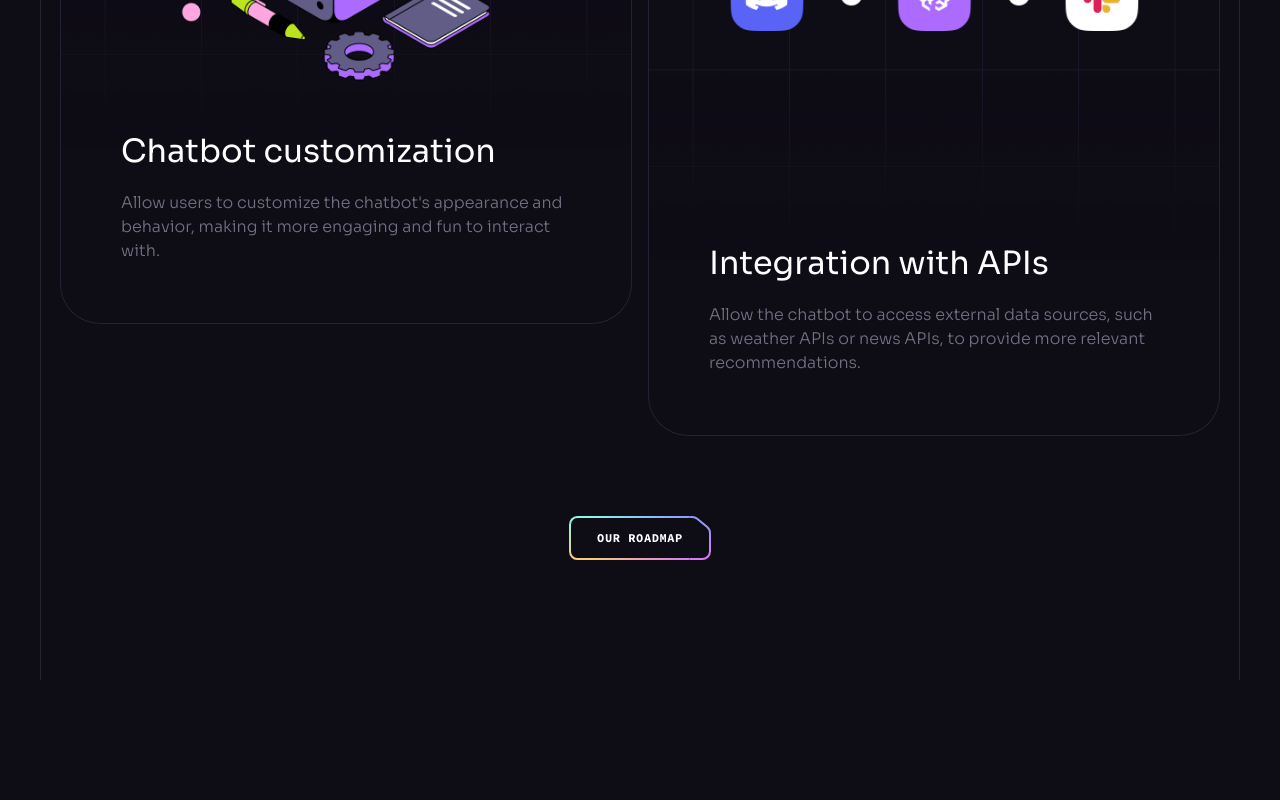
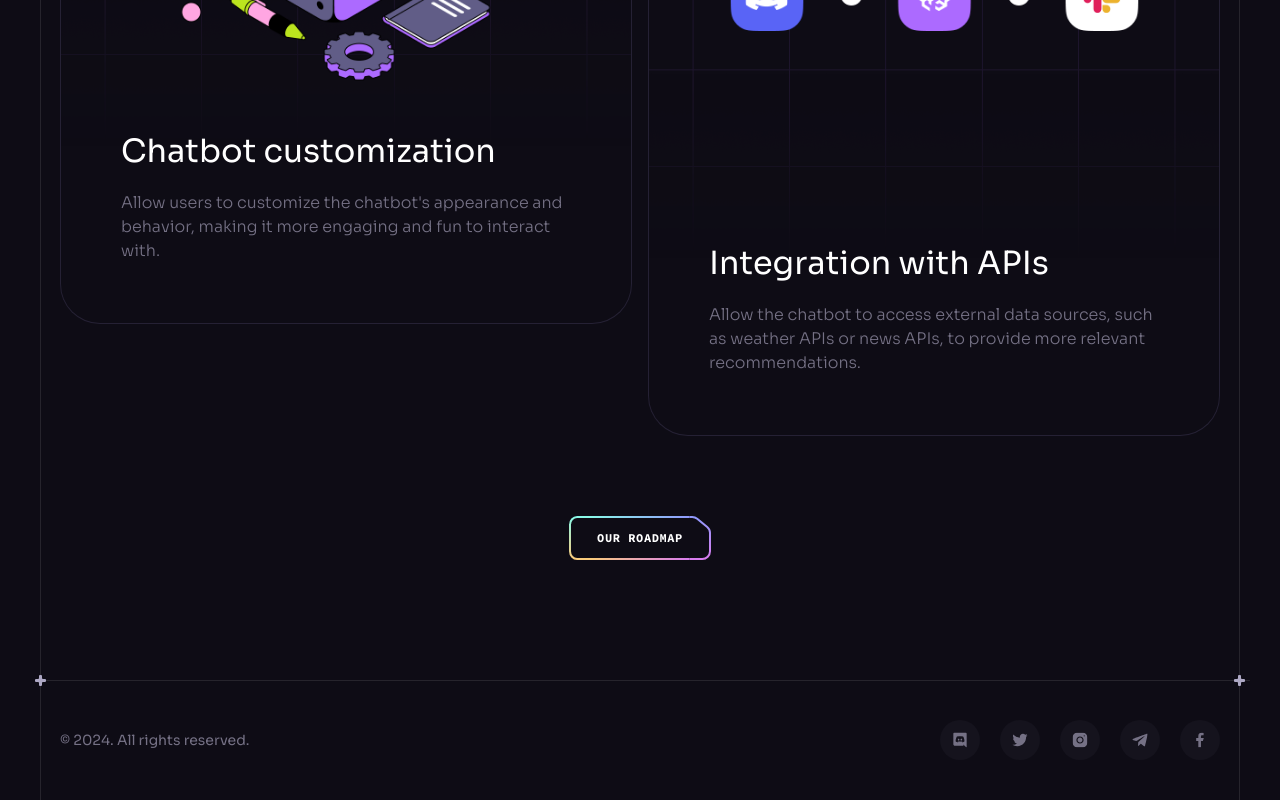
Before and after one commit to Osis6/brainwave, a React (Vite) app: page / in a window 1280 px wide. Shown: the part 8621-9421 px from the top of the page. Before the commit the page ends 9301 px from the top, so only its background shows below. Built offline with nearby package versions, Linux system fonts and the light colour scheme.

Commit message:
footer component

```diff
--- a/src/App.jsx
+++ b/src/App.jsx
@@ -8,6 +8,7 @@
 import Services from "./components/Services";
 import Pricing from "./components/Pricing";
 import Roadmap from "./components/Roadmap";
+import Footer from "./components/Footer";
 
 const App = () => {
   return (
@@ -20,6 +21,7 @@
         <Services />
         <Pricing />
         <Roadmap />
+        <Footer />
       </div>
 
       <ButtonGradient />
--- /dev/null
+++ b/src/components/Footer.jsx
@@ -0,0 +1,32 @@
+/** @format */
+
+import React from "react";
+import Section from "./Section";
+import { socials } from "../constants";
+
+const Footer = () => {
+  return (
+    <Section crosses className="!px-0 !py-10">
+      <div className="container flex sm:justify-between justify-center items-center gap-10 max-sm:flex-col">
+        <p className="caption text-n-4 lg:block">
+          © {new Date().getFullYear()}. All rights reserved.
+        </p>
+
+        <ul className="flex gap-5 flex-wrap">
+          {socials.map((item) => (
+            <a
+              key={item.id}
+              href={item.url}
+              target="_blank"
+              className="flex items-center justify-center w-10 h-10 bg-n-7 rounded-full transition-colors hover:bg-n-6"
+            >
+              <img src={item.iconUrl} width={16} height={16} alt={item.title} />
+            </a>
+          ))}
+        </ul>
+      </div>
+    </Section>
+  );
+};
+
+export default Footer;
```
